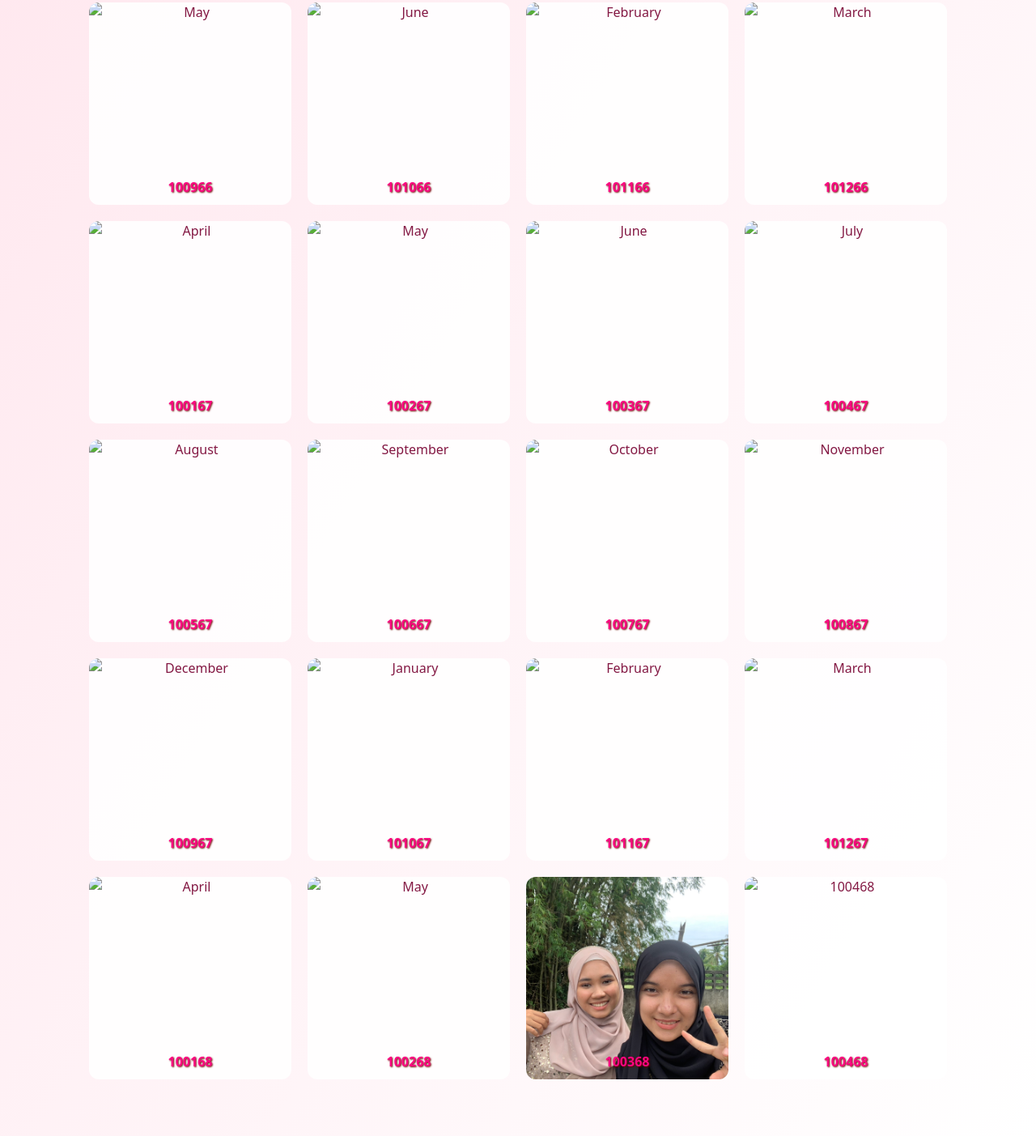
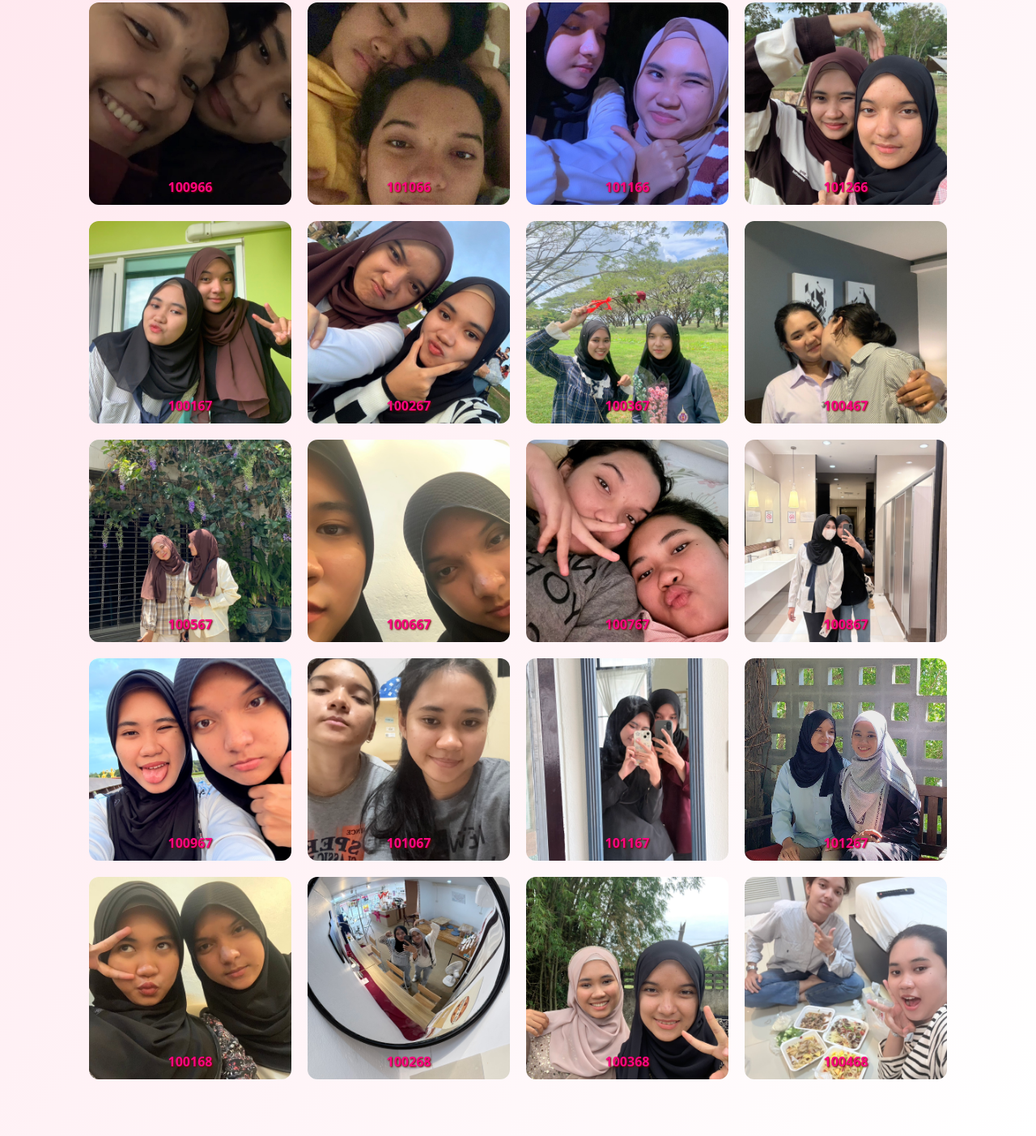
Before and after one commit to lekker03/love-you, a plain HTML site: page calender.html in a window 1280 px wide. Shown: the part 685-2088 px from the top of the page at 81% size. Drawn offline with nearby package versions, Linux system fonts and the light colour scheme; the site is published under a folder, as on GitHub Pages, so addresses that start at the root find nothing; a web font is replaced by a local one.

Commit message:
อัปเดตหน้าเว็บและแก้ไขรูปภาพ

```diff
--- a/calender.html
+++ b/calender.html
@@ -104,91 +104,91 @@
         <!-- Calendar Grid -->
         <div class="calendar-container">
             <div class="month-box">
-                <img src="/img/S__34758665_0.jpg" alt="January">
+                <img src="img/S__34758665_0.jpg" alt="January">
                 <div class="month-name">100566</div>
             </div>
             <div class="month-box">
-                <img src="/img/S__34758667_0.jpg" alt="February">
+                <img src="img/S__34758667_0.jpg" alt="February">
                 <div class="month-name">100666</div>
             </div>
             <div class="month-box">
-                <img src="/img/S__34758668_0.jpg" alt="March">
+                <img src="img/S__34758668_0.jpg" alt="March">
                 <div class="month-name">100766</div>
             </div>
             <div class="month-box">
-                <img src="/img/S__34758669_0.jpg" alt="April">
+                <img src="img/S__34758669_0.jpg" alt="April">
                 <div class="month-name">100866</div>
             </div>
             <div class="month-box">
-                <img src="/img/S__34758670_0.jpg" alt="May">
+                <img src="img/S__34758670_0.jpg" alt="May">
                 <div class="month-name">100966</div>
             </div>
             <div class="month-box">
-                <img src="/img/S__34758671_0.jpg" alt="June">
+                <img src="img/S__34758671_0.jpg" alt="June">
                 <div class="month-name">101066</div>
             </div>
             <div class="month-box">
-                <img src="/img/S__34758672_0.jpg" alt="February">
+                <img src="img/S__34758672_0.jpg" alt="February">
                 <div class="month-name">101166</div>
             </div>
             <div class="month-box">
-                <img src="/img/S__34758673_0.jpg" alt="March">
+                <img src="img/S__34758673_0.jpg" alt="March">
                 <div class="month-name">101266</div>
             </div>
             <div class="month-box">
-                <img src="/img/S__34758674_0.jpg" alt="April">
+                <img src="img/S__34758674_0.jpg" alt="April">
                 <div class="month-name">100167</div>
             </div>
             <div class="month-box">
-                <img src="/img/S__34758675_0.jpg" alt="May">
+                <img src="img/S__34758675_0.jpg" alt="May">
                 <div class="month-name">100267</div>
             </div>
             <div class="month-box">
-                <img src="/img/S__34758676_0.jpg" alt="June">
+                <img src="img/S__34758676_0.jpg" alt="June">
                 <div class="month-name">100367</div>
             </div>
             <div class="month-box">
-                <img src="/img/S__34758679_0.jpg" alt="July">
+                <img src="img/S__34758679_0.jpg" alt="July">
                 <div class="month-name">100467</div>
             </div>
             <div class="month-box">
-                <img src="/img/S__34758678_0.jpg" alt="August">
+                <img src="img/S__34758678_0.jpg" alt="August">
                 <div class="month-name">100567</div>
             </div>
             <div class="month-box">
-                <img src="/img/S__34758680_0.jpg" alt="September">
+                <img src="img/S__34758680_0.jpg" alt="September">
                 <div class="month-name">100667</div>
             </div>
             <div class="month-box">
-                <img src="/img/S__34758681_0.jpg" alt="October">
+                <img src="img/S__34758681_0.jpg" alt="October">
                 <div class="month-name">100767</div>
             </div>
             <div class="month-box">
-                <img src="/img/S__34758682_0.jpg" alt="November">
+                <img src="img/S__34758682_0.jpg" alt="November">
                 <div class="month-name">100867</div>
             </div>
             <div class="month-box">
-                <img src="/img/S__34758683_0.jpg" alt="December">
+                <img src="img/S__34758683_0.jpg" alt="December">
                 <div class="month-name">100967</div>
             </div>
             <div class="month-box">
-                <img src="/img/S__34758684_0.jpg" alt="January">
+                <img src="img/S__34758684_0.jpg" alt="January">
                 <div class="month-name">101067</div>
             </div>
             <div class="month-box">
-                <img src="/img/S__34758685_0.jpg" alt="February">
+                <img src="img/S__34758685_0.jpg" alt="February">
                 <div class="month-name">101167</div>
             </div>
             <div class="month-box">
-                <img src="/img/S__34758689_0.jpg" alt="March">
+                <img src="img/S__34758689_0.jpg" alt="March">
                 <div class="month-name">101267</div>
             </div>
             <div class="month-box">
-                <img src="/img/S__34758687_0.jpg" alt="April">
+                <img src="img/S__34758687_0.jpg" alt="April">
                 <div class="month-name">100168</div>
             </div>
             <div class="month-box">
-                <img src="/img/S__34758690_0.jpg" alt="May">
+                <img src="img/S__34758690_0.jpg" alt="May">
                 <div class="month-name">100268</div>
             </div>
             <div class="month-box">
@@ -196,7 +196,7 @@
                 <div class="month-name">100368</div>
             </div>
             <div class="month-box">
-                <img src="/img/S__34758691_0.jpg" alt="100468">
+                <img src="img/S__34758691_0.jpg" alt="100468">
                 <div class="month-name">100468</div>
             </div>
         </div>
```
Also changed, not shown: index.html (+1 -1 lines), main.html (+1 -1 lines).
